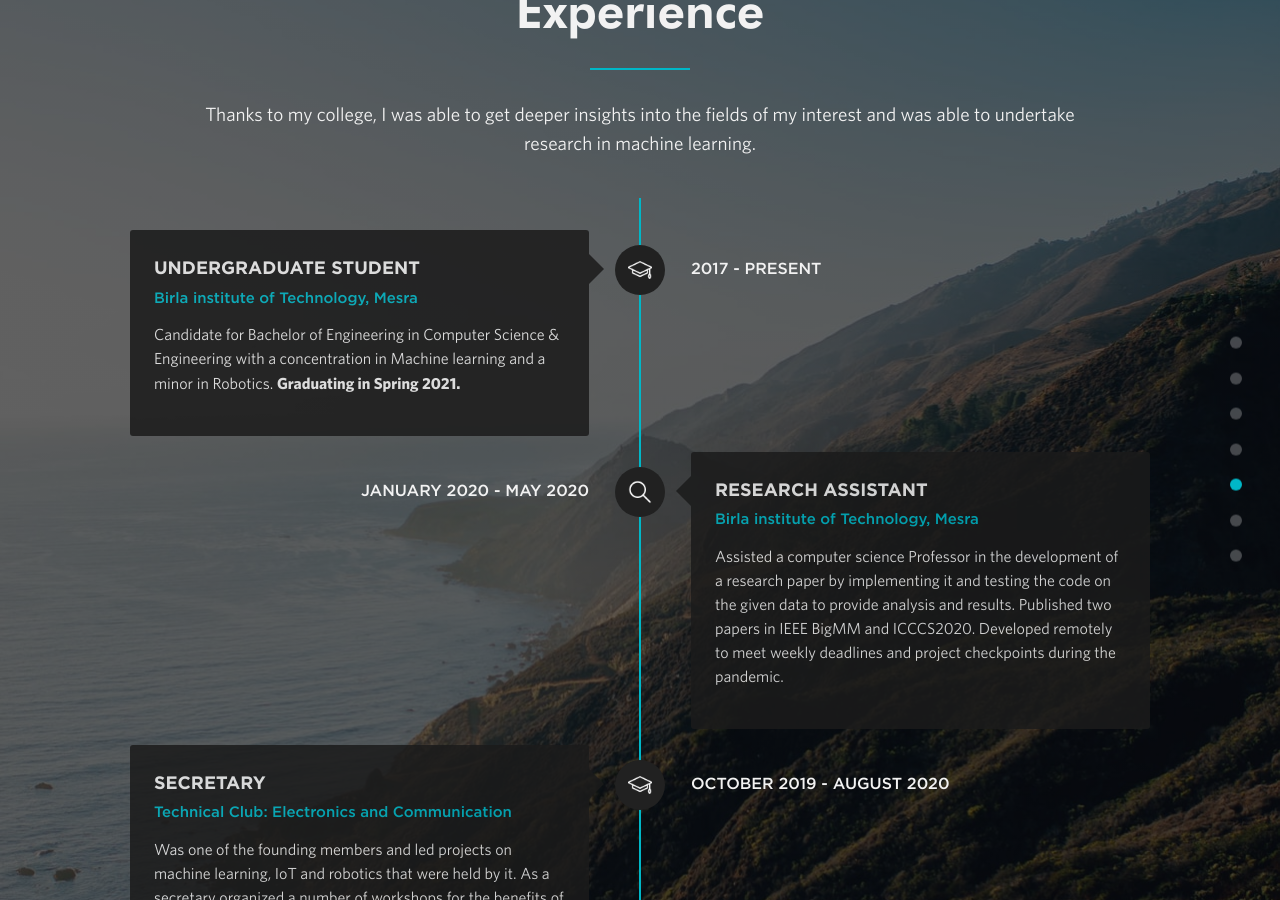
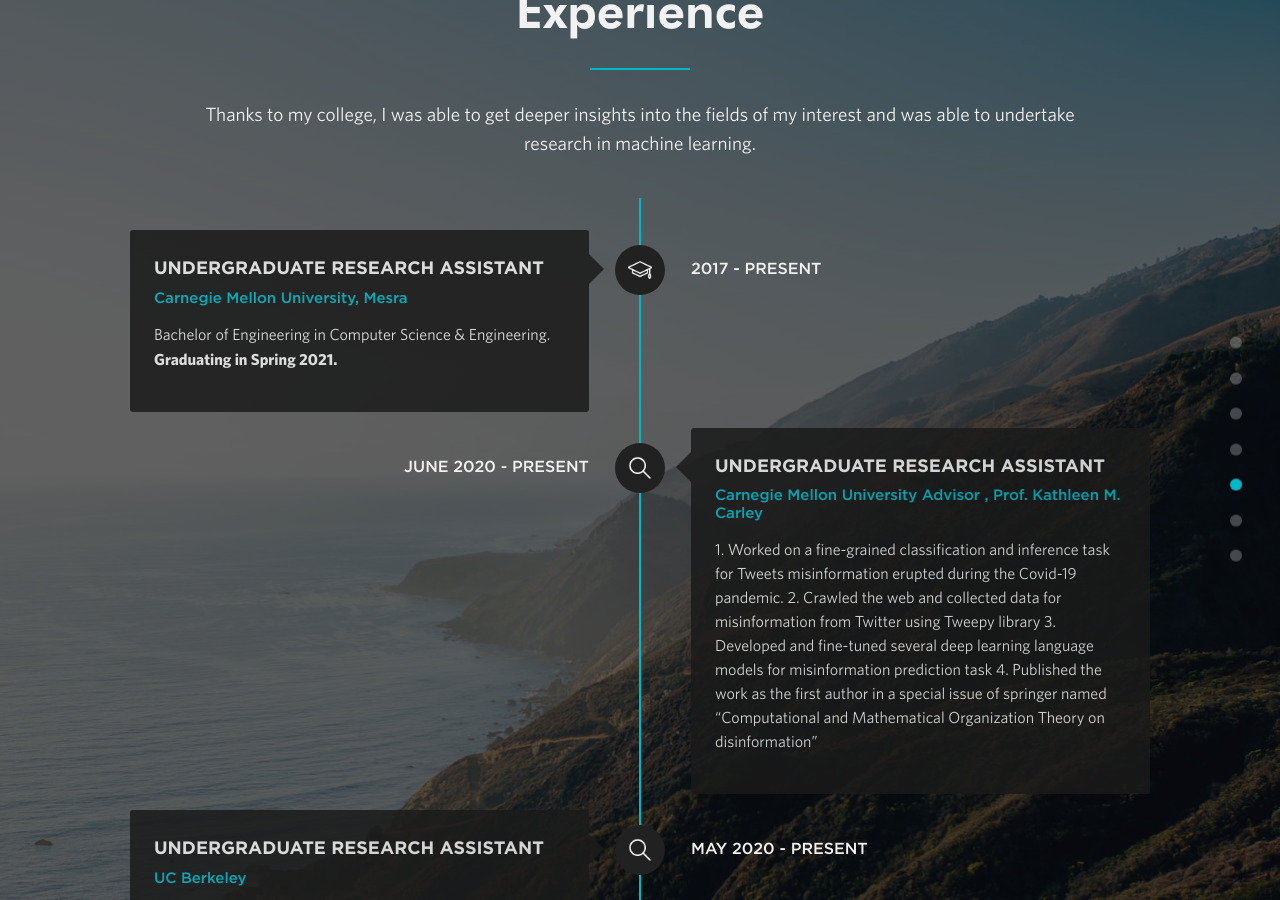
Before and after one commit to sumit6597/sumit6597.github.io, a Jekyll site: the page built from index.html, in a window 1280 px wide and 900 px high, scrolled down 3535 px. Built offline with Jekyll 4.4.1, drawn with Linux system fonts in a browser that asks for light colours; nearby versions of some CDN libraries; some of the changed text lies outside the part shown.

Commit message:
Update timeline.yml

```diff
--- a/_data/timeline.yml
+++ b/_data/timeline.yml
@@ -1,16 +1,19 @@
-- position: Undergraduate Student
-  company: Birla institute of Technology, Mesra
+- position: Undergraduate Research Assistant
+  company: Carnegie Mellon University, Mesra
   url: http://www.bitmesra.ac.in/
-  description: Candidate for Bachelor of Engineering in Computer Science &amp; Engineering with a concentration in Machine learning and a minor in Robotics. <strong>Graduating in Spring 2021.</strong>
+  description: Bachelor of Engineering in Computer Science &amp; Engineering. <strong>Graduating in Spring 2021.</strong>
   sprite: university
   date: 2017 - Present
 
-- position: Research Assistant
-  company: Birla institute of Technology, Mesra
-  url: http://www.bitmesra.ac.in/
-  description: Assisted a computer science Professor in the development of a research paper by implementing it and testing the code on the given data to provide analysis and results. Published two papers in IEEE BigMM and ICCCS2020. Developed remotely to meet weekly deadlines and project checkpoints during the pandemic.
-  sprite: research
-  date: January 2020 - May 2020
+- position: Undergraduate Research Assistant
+  company: Carnegie Mellon University Advisor , Prof. Kathleen M. Carley
+  url: https://www.cmu.edu/ideas-social-cybersecurity/events/conference.html
+  description: 1. Worked on a fine-grained classification and inference task for Tweets misinformation erupted during the Covid-19 pandemic.
+               2. Crawled the web and collected data for misinformation from Twitter using Tweepy library
+               3. Developed and fine-tuned several deep learning language models for misinformation prediction task
+               4. Published the work as the first author in a special issue of springer named “Computational and Mathematical Organization Theory on disinformation”
+  sprite: Remote research
+  date: June 2020 - Present
 
 #- position: Creative Technologist Co-op
 #  company: MullenLowe U.S.
@@ -26,19 +29,23 @@
 #  sprite: academic
 #  date: Jan - May 2016
 
-- position: Secretary
-  company: "Technical Club: Electronics and Communication"
-  url: http://www.bitptechnical.in/
-  description: Was one of the founding members and led projects on machine learning, IoT and robotics that were held by it. As a secretary organized a number of workshops for the benefits of the members as well as the interested. Helped them to understand the matters of IoT and machine learning betterly.
+- position: Undergraduate Research Assistant
+  company: UC Berkeley
+  url: https://people.eecs.berkeley.edu/~keutzer/
+  description: 1. Worked on low resource language Sanskrit for word segmentation task.
+               2.  Collected and pre-processed sentence-pair data in SLP1/IAST format to create an embedding vector.
+  sprite: Remote research
+  date: May 2020 - Present
+
+- position: Data Science Intern
+  company: University of Montpellier, LIRMM(CNRS), France
+  url: http://www.lirmm.fr/recherche/equipes/mab
+  description: 1. Developed an inference program for biological data set allowing users to input their data into the program for visualization.
+               2. Scripted file format transformation using data mining methodology and dealt with new types of databases.
+               3. Implemented various interfacing programs with the Galaxy web platform.
+               4. Wrote inference analysis programs to summarise the programs finding by statistics and graphics to predict the likelihood of ancestors in a phylogenetic tree.
   sprite: university
-  date: October 2019 - August 2020
-
-- position: Project Assistant
-  company: Laboratoire d'Informatique de Grenoble
-  url: https://www.liglab.fr/en
-  description: Assist in development and programming algorithms. Extract and clean the data along with provide statistical solutions to deal with them. Design neural network architecture to solve problems related to Natural language processing.
-  sprite: university
-  date: June 2020 - July 2020
+  date: May 2019 - July 2019
 #- position: Developer
 #  company: Scout Studio
 #  url: http://www.northeastern.edu/scout/
```
